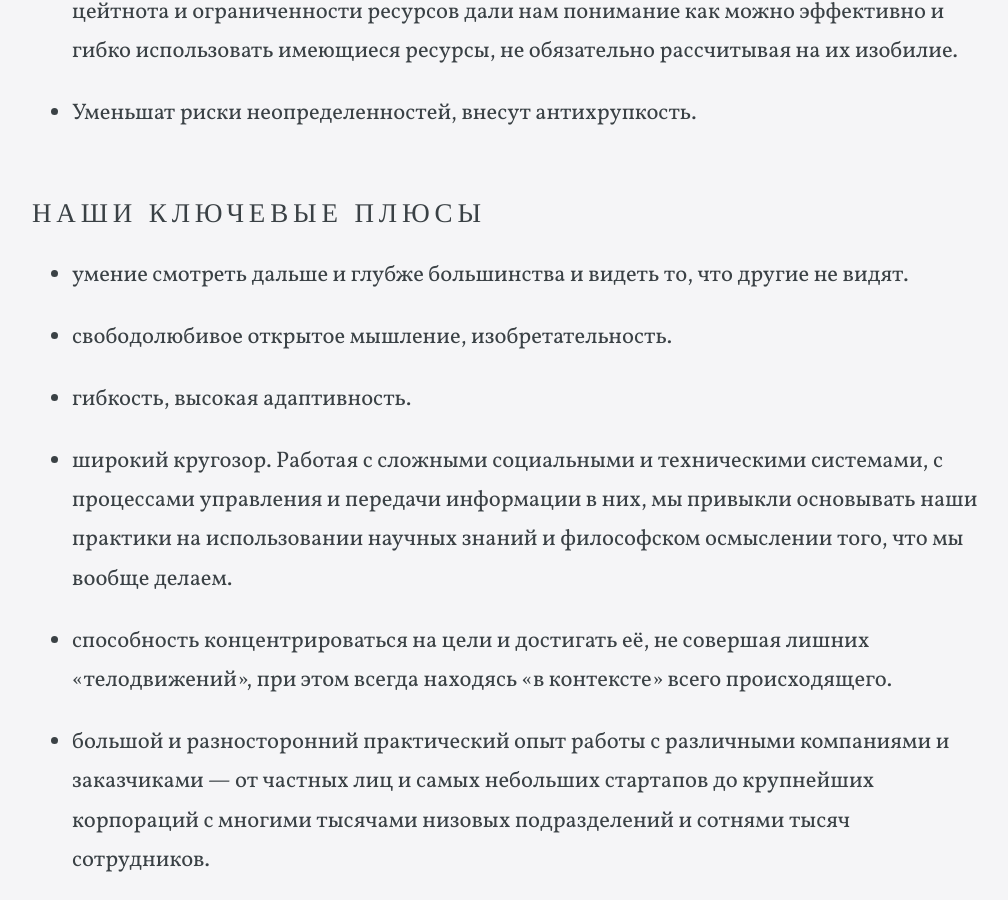
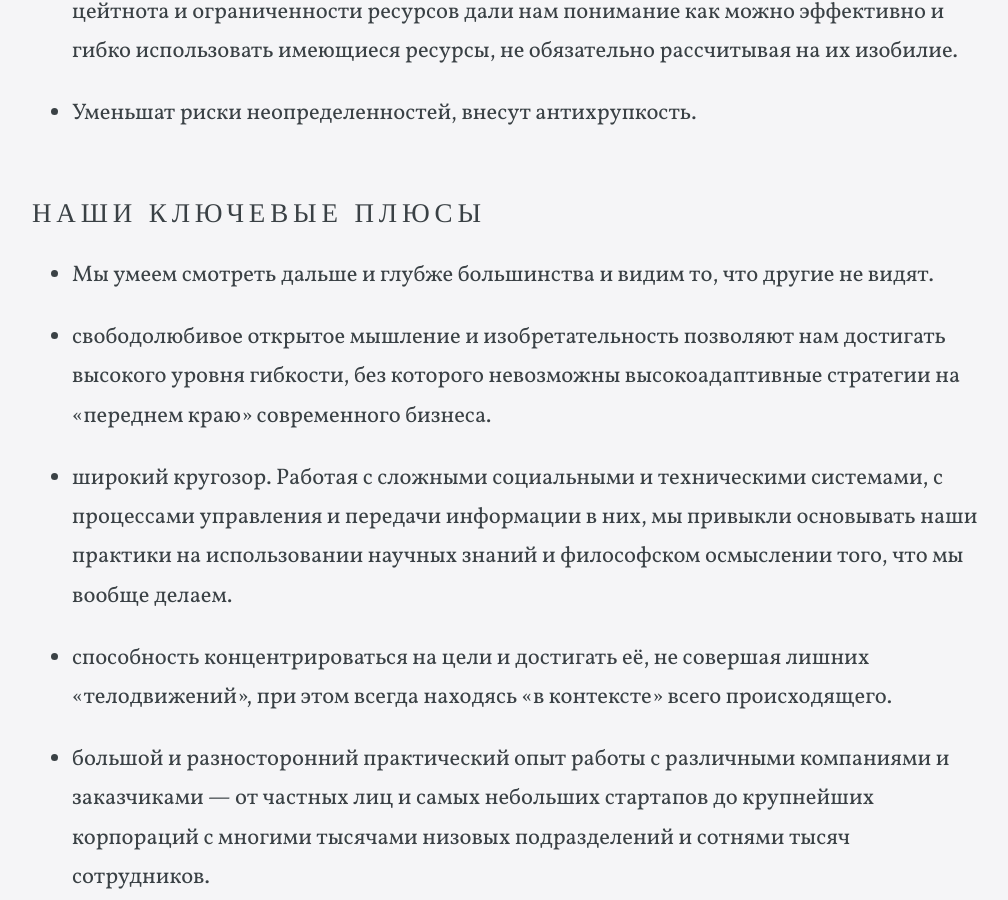
Before and after one commit to mau-tower/mautower-com, a Jekyll site: the page built from about.md, in a window 1280 px wide and 900 px high, scrolled down 1419 px. Shown: the whole window, without its empty margins (128-1136 px from the left). Built offline with Jekyll 4.4.1, drawn with Linux system fonts in a browser that asks for light colours; some web fonts are replaced; comment, search, counter and statistics services are not loaded.

Commit message:
Change text in about

```diff
--- a/about.md
+++ b/about.md
@@ -28,11 +28,9 @@ navigation_order: 1
 
 ### Наши ключевые плюсы
 
-* умение смотреть дальше и глубже большинства и видеть то, что другие не видят.
+* Мы умеем смотреть дальше и глубже большинства и видим то, что другие не видят.
 
-* свободолюбивое открытое мышление, изобретательность.
-
-* гибкость, высокая адаптивность.
+* свободолюбивое открытое мышление и изобретательность позволяют нам достигать высокого уровня гибкости, без которого невозможны высокоадаптивные стратегии на «переднем краю» современного бизнеса.
 
 * широкий кругозор. Работая с сложными социальными и техническими системами, с процессами управления и передачи информации в них, мы привыкли основывать наши практики на использовании научных знаний и философском осмыслении того, что мы вообще делаем.
 
```
